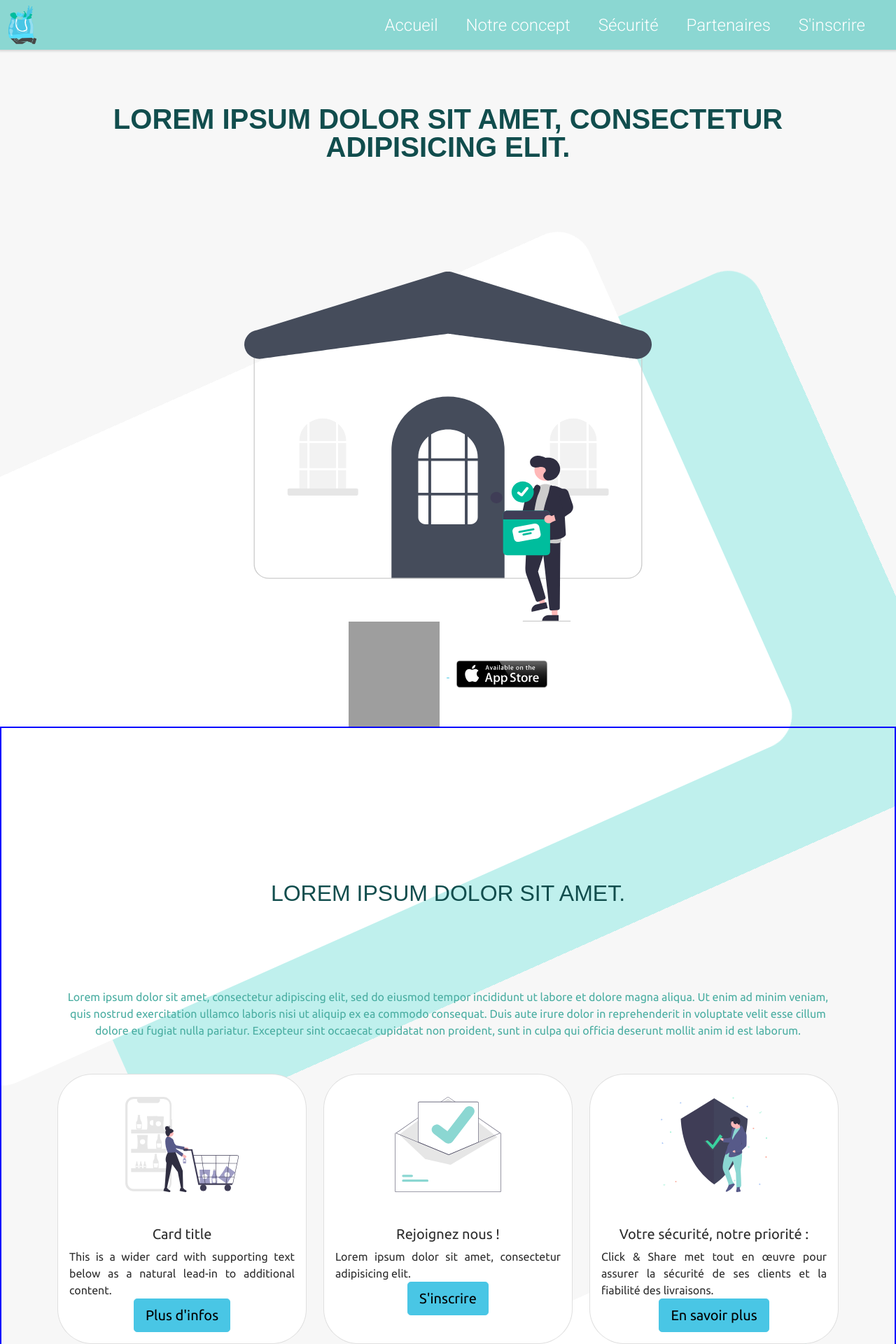
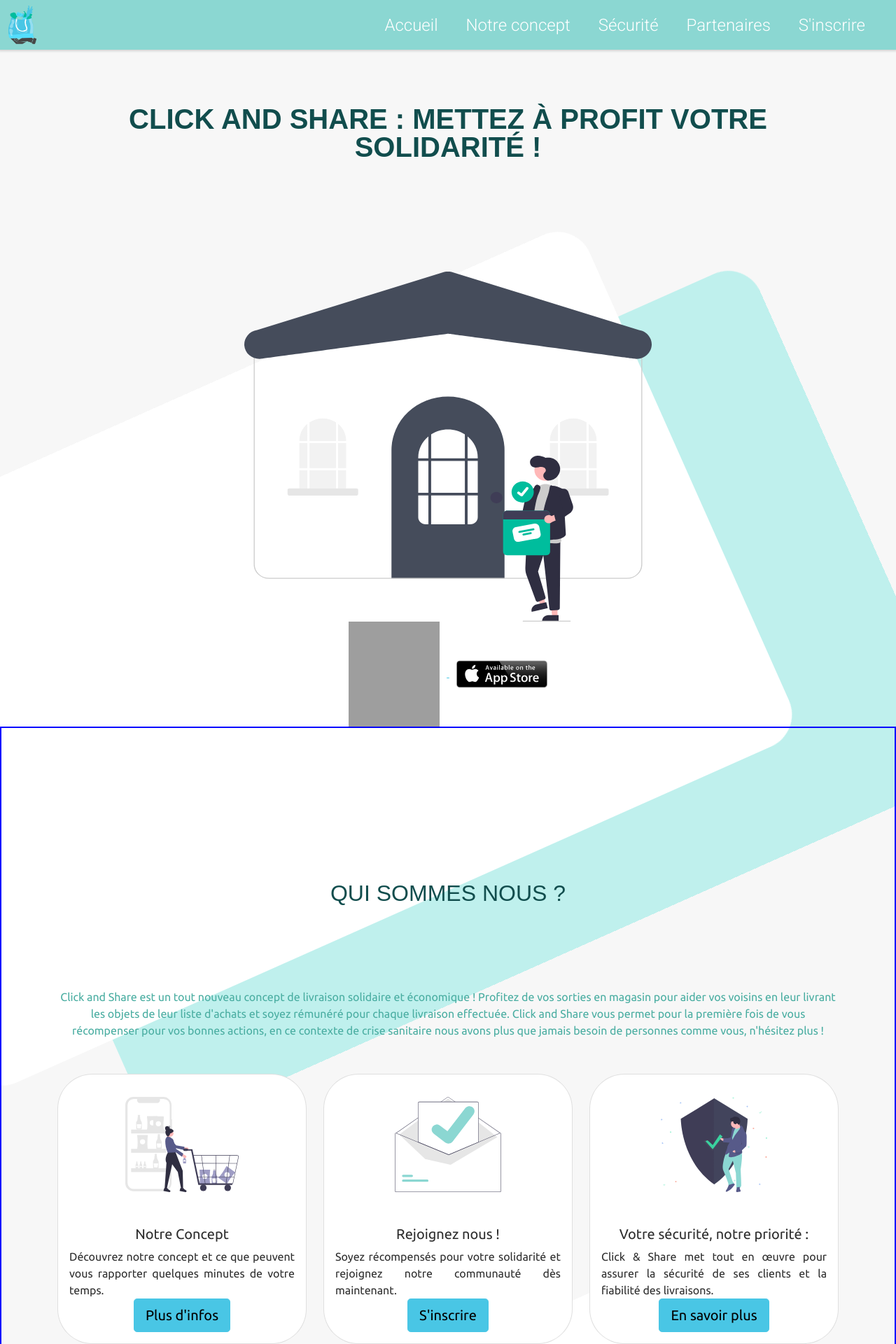
Before and after one commit to coline-cabus/mspr-wis1-2, a PHP site: page / in a window 1280 px wide. Shown: the top 1920 px of the page at 70% size. Run offline with PHP 8.4, Linux system fonts and the light colour scheme; grey boxes are pictures that could not be loaded.

Commit message:
Text Index

```diff
--- a/index.php
+++ b/index.php
@@ -12,7 +12,7 @@
         <section id="home-presentation">
             <div class="container">
                 <div class="text-center">
-                <h1 class="text h1-home"> Lorem ipsum dolor sit amet, consectetur adipisicing elit.</h1>
+                    <h1 class="text h1-home"> Click and Share : Mettez à profit votre solidarité !</h1>
 
                     <img class="rounded"
                          src="assets/svg/housepackage.svg"
@@ -42,15 +42,14 @@
             <div class="container">
 
                 <div class="heading-wrapper">
-                <h2 class="text h2-home">Lorem ipsum dolor sit amet.</h2>
-                <p class="text p-home">Lorem ipsum dolor sit amet, consectetur adipiscing elit, sed do eiusmod
-                    tempor incididunt ut labore et dolore magna aliqua. Ut enim ad minim veniam, quis nostrud
-                    exercitation ullamco laboris nisi ut aliquip ex ea commodo
-                    consequat. Duis aute irure dolor in reprehenderit in voluptate velit esse cillum dolore eu
-                    fugiat nulla
-                    pariatur. Excepteur sint occaecat cupidatat non proident, sunt in culpa qui officia deserunt
-                    mollit anim
-                    id est laborum.</p>
+                    <h2 class="text h2-home">Qui sommes nous ?</h2>
+                    <p class="text p-home">Click and Share est un tout nouveau concept de livraison solidaire et
+                        économique ! Profitez de vos sorties en magasin pour aider vos voisins en leur livrant les
+                        objets
+                        de leur liste d'achats et soyez rémunéré pour chaque livraison effectuée. Click and Share vous
+                        permet pour la première fois de vous récompenser pour vos bonnes actions, en ce contexte de
+                        crise sanitaire nous avons plus que jamais besoin de personnes comme vous, n'hésitez plus !
+                    </p>
                 </div>
 
                 <div class="row g-4 justify-content-center animate__animated animate__fadeInUp animate__delay-1.5s">
@@ -59,9 +58,9 @@
                         <div class="card text-center h-100">
                             <img src="assets/svg/shopping3.svg" class="card-img-top" alt="Shopping">
                             <div class="card-body">
-                            <h5 class="card-title">Card title</h5>
-                            <p class="card-text">This is a wider card with supporting text below as a natural
-                                lead-in to additional content.</p>
+                                <h5 class="card-title">Notre Concept</h5>
+                                <p class="card-text">Découvrez notre concept et ce que peuvent vous rapporter quelques
+                                    minutes de votre temps.</p>
                                 <a type="button" class="btn btn-lg btn-primary" href="notre-concept.php"> Plus
                                     d'infos
                                 </a>
@@ -74,7 +73,8 @@
                             <img src="assets/svg/mail.svg" class="card-img-top" alt="mail">
                             <div class="card-body">
                                 <h5 class="card-title">Rejoignez nous !</h5>
-                            <p class="card-text">Lorem ipsum dolor sit amet, consectetur adipisicing elit.</p>
+                                <p class="card-text">Soyez récompensés pour votre solidarité et rejoignez notre
+                                    communauté dès maintenant.</p>
                                 <a type="button" class="btn btn-lg btn-primary" href="registration.php">
                                     S'inscrire</a>
                             </div>
@@ -99,12 +99,6 @@
             </div>
         </section>
 
-    <!--
-    <div class="button-2">
-        <button type="button" class="btn btn-primary">Primary</button>
-        <button type="button" class="btn btn-black">Secondary</button>
-    </div>
-    -->
     </main>
 
 
```
Lines whose indentation alone changed are shown as unchanged.
